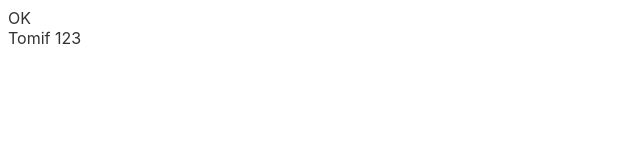
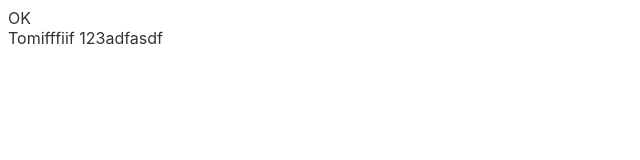
Before and after one commit to GotBinGo/deformator-svelte, a Svelte app: page / in a window 1280 px wide. Shown: the top 160 px of the page, without its empty margins (0-640 px from the left). Built offline with nearby package versions, Linux system fonts and the light colour scheme.

Commit message:
nested bundle serve

```diff
--- a/public/bundle.js
+++ b/public/bundle.js
@@ -1,5 +1,5 @@
 
-(function(l, r) { if (l.getElementById('livereloadscript')) return; r = l.createElement('script'); r.async = 1; r.src = '//' + (window.location.host || 'localhost').split(':')[0] + ':35731/livereload.js?snipver=1'; r.id = 'livereloadscript'; l.getElementsByTagName('head')[0].appendChild(r) })(window.document);
+(function(l, r) { if (l.getElementById('livereloadscript')) return; r = l.createElement('script'); r.async = 1; r.src = '//' + (window.location.host || 'localhost').split(':')[0] + ':35729/livereload.js?snipver=1'; r.id = 'livereloadscript'; l.getElementsByTagName('head')[0].appendChild(r) })(window.document);
 function noop() { }
 function add_location(element, file, line, column, char) {
     element.__svelte_meta = {
@@ -288,9 +288,9 @@ class SvelteComponentDev extends SvelteComponent {
     $inject_state() { }
 }
 
-/* src\Nested\Nested.svelte generated by Svelte v3.24.1 */
+/* src/Nested/Nested.svelte generated by Svelte v3.24.1 */
 
-const file = "src\\Nested\\Nested.svelte";
+const file = "src/Nested/Nested.svelte";
 
 function create_fragment(ctx) {
 	let main;
@@ -300,9 +300,9 @@ function create_fragment(ctx) {
 	const block = {
 		c: function create() {
 			main = element("main");
-			t0 = text("Tomif ");
+			t0 = text("Tomifffiif ");
 			t1 = text(/*name*/ ctx[0]);
-			add_location(main, file, 4, 0, 45);
+			add_location(main, file, 4, 0, 52);
 		},
 		l: function claim(nodes) {
 			throw new Error("options.hydrate only works if the component was compiled with the `hydratable: true` option");
@@ -334,7 +334,7 @@ function create_fragment(ctx) {
 }
 
 function instance($$self, $$props, $$invalidate) {
-	let { name = "123" } = $$props;
+	let { name = "123adfasdf" } = $$props;
 	const writable_props = ["name"];
 
 	Object.keys($$props).forEach(key => {
--- a/src/Nested/Nested.svelte
+++ b/src/Nested/Nested.svelte
@@ -1,9 +1,9 @@
 <script>
-	export let name = "123"
+	export let name = "123adfasdf"
 </script>
 
 <main>
-	Tomif {name}
+	Tomifffiif {name}
 </main>
 
 <style>
```
Also changed, not shown: 1 other file (tests, documents, lock files or other folders).
